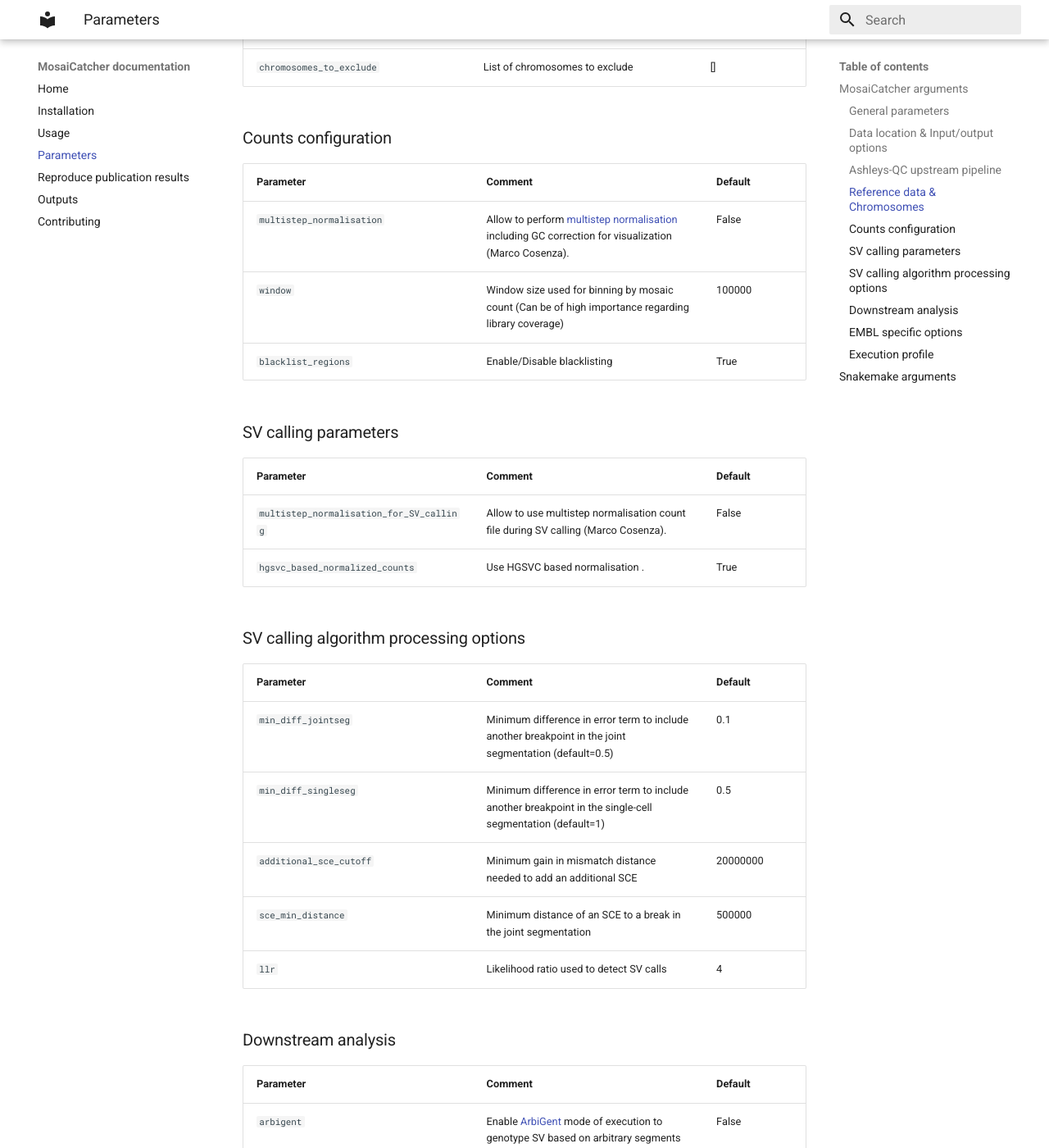
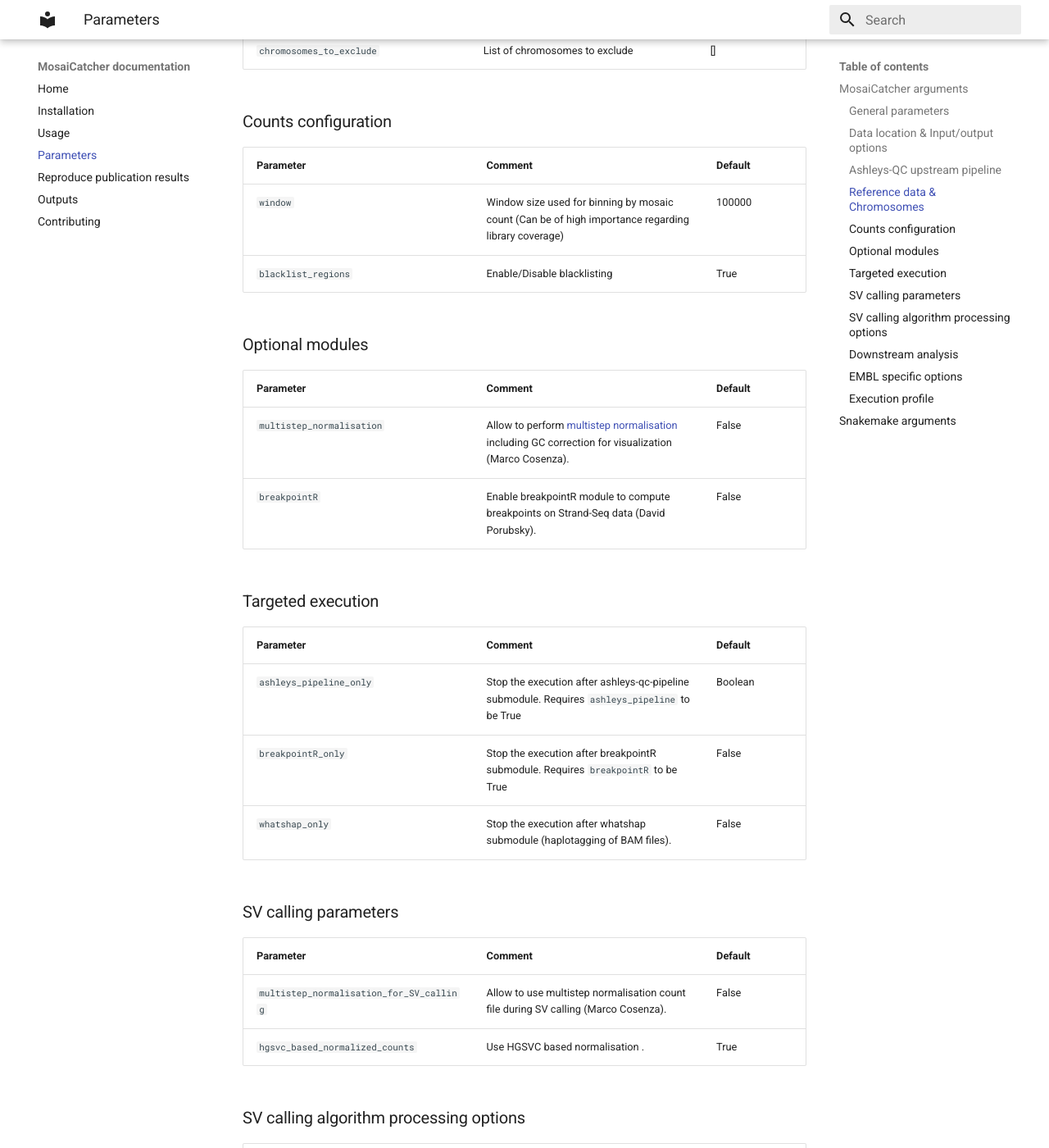
Before and after one commit to friendsofstrandseq/mosaicatcher-docs, an MkDocs documentation site: the page built from docs/parameters.md, in a window 1280 px wide and 1400 px high, scrolled down 2052 px. Shown: the whole window at 82% size. Built offline with MkDocs 1.6.1 and Material for MkDocs 9.7.7, drawn with Linux system fonts in a browser that asks for light colours; the version menu is left out; some of the changed text lies outside the part shown.

Commit message:
Update to 2.3.3

```diff
--- a/docs/parameters.md
+++ b/docs/parameters.md
@@ -13,9 +13,9 @@
 
 ### General parameters
 
-| Parameter            | Comment                                                                                           | Default | Example             |
-| -------------------- | ------------------------------------------------------------------------------------------------- | ------- | ------------------- |
-| `email`              | Email address for completion summary                                                              | None    | None                |
+| Parameter | Comment                              | Default | Example |
+| --------- | ------------------------------------ | ------- | ------- |
+| `email`   | Email address for completion summary | None    | None    |
 
 ### Data location & Input/output options
 
@@ -33,24 +33,24 @@
     width: 20%;
 }
 </style>
-| Parameter       | Comment                                                | Parameter type | Default            |
-| --------------- | ------------------------------------------------------ | -------------- | ------------------ |
-| `data_location` | Path to parent folder containing samples               | String         | .tests/data_CHR17/ |
-| `samples_to_process` | If multiple plates in the data_location parent folder, specify one or a comma-sep list of samples | None    | "[SampleA,SampleB]" |
-| `publishdir`    | Path to backup location where important data is copied | String         |                    |
+| Parameter            | Comment                                                                                           | Parameter type | Default             |
+| -------------------- | ------------------------------------------------------------------------------------------------- | -------------- | ------------------- |
+| `data_location`      | Path to parent folder containing samples                                                          | String         | .tests/data_CHR17/  |
+| `samples_to_process` | If multiple plates in the data_location parent folder, specify one or a comma-sep list of samples | None           | "[SampleA,SampleB]" |
+| `publishdir`         | Path to backup location where important data is copied                                            | String         |                     |
 
 ### Ashleys-QC upstream pipeline
 
-| Parameter               | Comment                                                                                                                                                        | Parameter type | Default |
-| ----------------------- | -------------------------------------------------------------------------------------------------------------------------------------------------------------- | -------------- | ------- |
-| `input_bam_legacy`      | Mutualy exclusive with ashleys_pipeline. Will use `selected` folder to identify high-quality libraries to process                                              | Boolean        | False   |
-| `ashleys_pipeline`      | Allow to load and use [ashleys-qc-pipeline](/docs/usage.md#3c-fastq-input--preprocessing-module) snakemake preprocessing module and to start from FASTQ inputs | Boolean        | False   |
-| `ashleys_pipeline_only` | Stop the execution after ashleys-qc-pipeline submodule. Requires `ashleys_pipeline` to be True                                                                 | Boolean        | False   |
-| `ashleys_threshold`     | Threshold for Ashleys-qc binary classification                                                                                                                 | Float          | 0.5     |
-| `bypass_ashleys`          | Set all cells as high-quality (labels to 1)                                                                                         | False              |              |               |
-| `MultiQC`               | Enable or disable MultiQC analysis (includes FastQC, samtools flagstats & idxstats)                                                                            | Boolean        | False   |
-| `hand_selection`        | Enable or disable hand selection through the Jupyter Notebook                                                                                                  | Boolean        | False   |
-| `split_qc_plot`         | Enable or disable the split of QC plot into individual pages plots                                                                                             | Boolean        | False   |
+| Parameter           | Comment                                                                                                                                                        | Parameter type | Default |
+| ------------------- | -------------------------------------------------------------------------------------------------------------------------------------------------------------- | -------------- | ------- |
+| `input_bam_legacy`  | Mutualy exclusive with ashleys_pipeline. Will use `selected` folder to identify high-quality libraries to process                                              | Boolean        | False   |
+| `ashleys_pipeline`  | Allow to load and use [ashleys-qc-pipeline](/docs/usage.md#3c-fastq-input--preprocessing-module) snakemake preprocessing module and to start from FASTQ inputs | Boolean        | False   |
+| `ashleys_threshold` | Threshold for Ashleys-qc binary classification                                                                                                                 | Float          | 0.5     |
+| `bypass_ashleys`    | Set all cells as high-quality (labels to 1)                                                                                                                    | False          |         |  |
+| `MultiQC`           | Enable or disable MultiQC analysis (includes FastQC, samtools flagstats & idxstats)                                                                            | Boolean        | False   |
+| `hand_selection`    | Enable or disable hand selection through the Jupyter Notebook                                                                                                  | Boolean        | False   |
+| `split_qc_plot`     | Enable or disable the split of QC plot into individual pages plots                                                                                             | Boolean        | False   |
+| `paired_end`        | Enable or disable the use of paired-end data                                                                                                                   | Boolean        | False   |
 
 ### Reference data & Chromosomes
 
@@ -62,11 +62,28 @@
 
 ### Counts configuration
 
+| Parameter           | Comment                                                                                             | Default |
+| ------------------- | --------------------------------------------------------------------------------------------------- | ------- |
+| `window`            | Window size used for binning by mosaic count (Can be of high importance regarding library coverage) | 100000  |
+| `blacklist_regions` | Enable/Disable blacklisting                                                                         | True    |
+
+### Optional modules
+
+
 | Parameter                 | Comment                                                                                                                                       | Default |
 | ------------------------- | --------------------------------------------------------------------------------------------------------------------------------------------- | ------- |
 | `multistep_normalisation` | Allow to perform [multistep normalisation](/docs/usage.md#multistep-normalisation) including GC correction for visualization (Marco Cosenza). | False   |
-| `window`                  | Window size used for binning by mosaic count (Can be of high importance regarding library coverage)                                           | 100000  |
-| `blacklist_regions`       | Enable/Disable blacklisting                                                                                                                   | True    |
+| `breakpointR`             | Enable breakpointR module to compute breakpoints on Strand-Seq data (David Porubsky).                                                         | False   |
+
+### Targeted execution
+
+| Parameter               | Comment                                                                                        | Default |
+| ----------------------- | ---------------------------------------------------------------------------------------------- | ------- |
+| `ashleys_pipeline_only` | Stop the execution after ashleys-qc-pipeline submodule. Requires `ashleys_pipeline` to be True | Boolean | False |
+| `breakpointR_only`      | Stop the execution after breakpointR submodule. Requires `breakpointR` to be True              | False   |
+| `whatshap_only`         | Stop the execution after whatshap submodule (haplotagging of BAM files).                       | False   |
+
+
 
 ### SV calling parameters
 
--- a/mkdocs.yml
+++ b/mkdocs.yml
@@ -23,3 +23,7 @@
   - pymdownx.superfences
   - pymdownx.tasklist:
       custom_checkbox: true
+
+extra:
+  version:
+    provider: mike
```
Also changed, not shown: docs/installation.md (+1 -4 lines).
